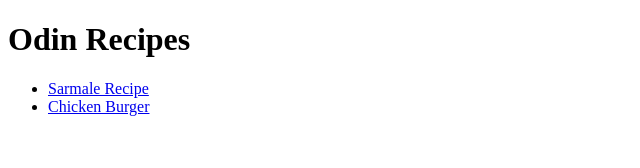
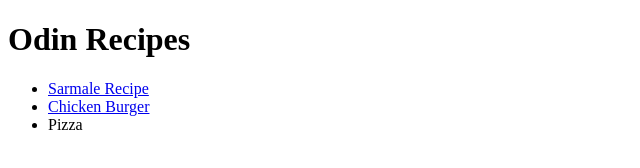
Before and after one commit to DogaruDragosCristian/odin-recipes, a plain HTML site: page index.html in a window 1280 px wide. Shown: the full height of the page, 0-640 px from the left. Drawn offline with Linux system fonts and the light colour scheme.

Commit message:
I added a link for the pizza page in index.html

```diff
--- a/index.html
+++ b/index.html
@@ -11,6 +11,7 @@
     <ul>
         <li><a href="recipes/sarmale.html">Sarmale Recipe</a></li>
         <li><a href="recipes/chicken_burger.html">Chicken Burger</a></li>
+        <li><a href="recipes/pizza.html"></a>Pizza</li>
     </ul>
 </body>
 </html>
```
